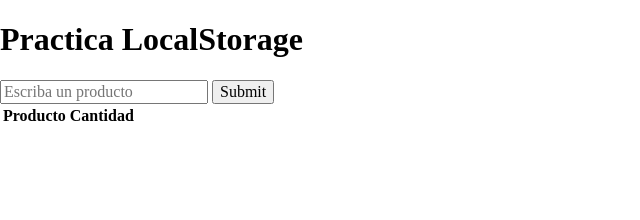
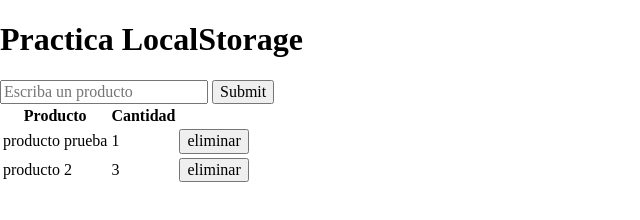
Before and after one commit to sebastian438/practica_productos_local_storage, a plain HTML site: page index.html in a window 1280 px wide. Shown: the whole page, without its empty margins (0-640 px from the left). Drawn offline with nearby package versions, Linux system fonts and the light colour scheme.

Commit message:
ADD: crear tabla de forma dinámica

```diff
--- a/index.html
+++ b/index.html
@@ -13,7 +13,12 @@
         </header>
         <main>
             <section>
-                <form action="">
+                <form
+                    id="formulario"
+                    action="js/main.js"
+                    method="post"
+                    novalidate
+                    name="formulario">
                     <input type="text" name="producto" id="producto" placeholder="Escriba un producto">
                     <input type="submit">
                 </form>
@@ -27,7 +32,7 @@
                             <th>&nbsp;</th>
                         </tr>
                     </thead>
-                    <tbody id="tabla-producto">
+                    <tbody id="tabla_productos">
                         <!-- <tr>
                             <td></td>
                             <td></td>
--- a/js/main.js
+++ b/js/main.js
@@ -0,0 +1,91 @@
+const tabla_productos = document.querySelector("#tabla_productos");
+const formulario = document.querySelector("#formulario");
+const fragment = document.createDocumentFragment();
+
+
+
+let arrayProductos = JSON.parse(localStorage.getItem("productos")) || [{
+        id: "pruducto-prueba",
+        cantidad: 1,
+        nombre: "producto prueba"
+    },
+    {
+        id: "pruducto-2",
+        cantidad: 3,
+        nombre: "producto 2"
+    }
+];
+
+formulario.addEventListener("submit",(event) => {
+    event.preventDefault(); // Previene el envío del formulario
+    const producto = event.target.producto.value;
+    validarFormulario(producto);
+});
+
+const validarFormulario = (producto) => {
+    console.log(producto, "validar formulario");
+}
+
+const aniadirLocalStorage = () => {
+
+}
+
+const recogerLocalStorage = () => {
+    arrayProductos = JSON.parse(localStorage.getItem("productos")) || [{
+        id: "pruducto-prueba",
+        cantidad: 1,
+        nombre: "producto prueba"
+    }];
+    return arrayProductos;
+}
+
+const agregarProductos = () => {
+
+}
+
+const eliminarProductos = () => {
+
+}
+
+const pintarTabla = () => {
+    tabla_productos.innerHTML = "";
+    arrayProductos.forEach(element => {
+        // let keysProducto = Object.keys(element);
+
+        const filaTabla = document.createElement("TR");
+
+        const columnaTabla = document.createElement("TD");
+        columnaTabla.textContent = element.nombre;
+
+        const columnaTabla02 = document.createElement("TD");
+        columnaTabla02.textContent = element.cantidad;
+
+        const columnaEliminar = document.createElement("TD");
+
+        const botonEliminar = document.createElement("BUTTON");
+        botonEliminar.textContent = "eliminar";
+
+
+
+
+        filaTabla.append(columnaTabla);
+        filaTabla.append(columnaTabla02);
+        columnaEliminar.append(botonEliminar);
+        filaTabla.append(columnaEliminar);
+
+        fragment.append(filaTabla);
+
+    });
+    tabla_productos.append(fragment);
+
+    const productos = recogerLocalStorage();
+    console.log(productos, "pintar tabla");
+
+
+
+}
+
+
+
+
+pintarTabla();
```
